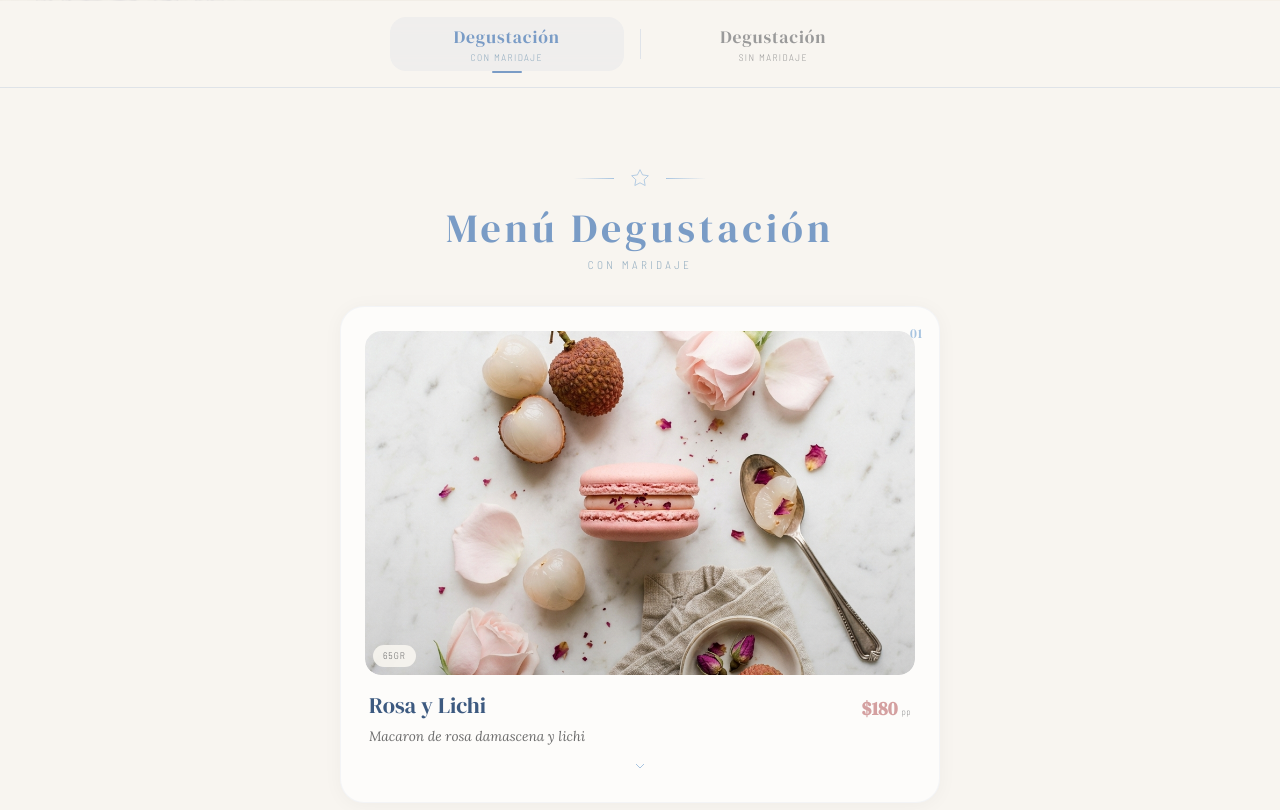
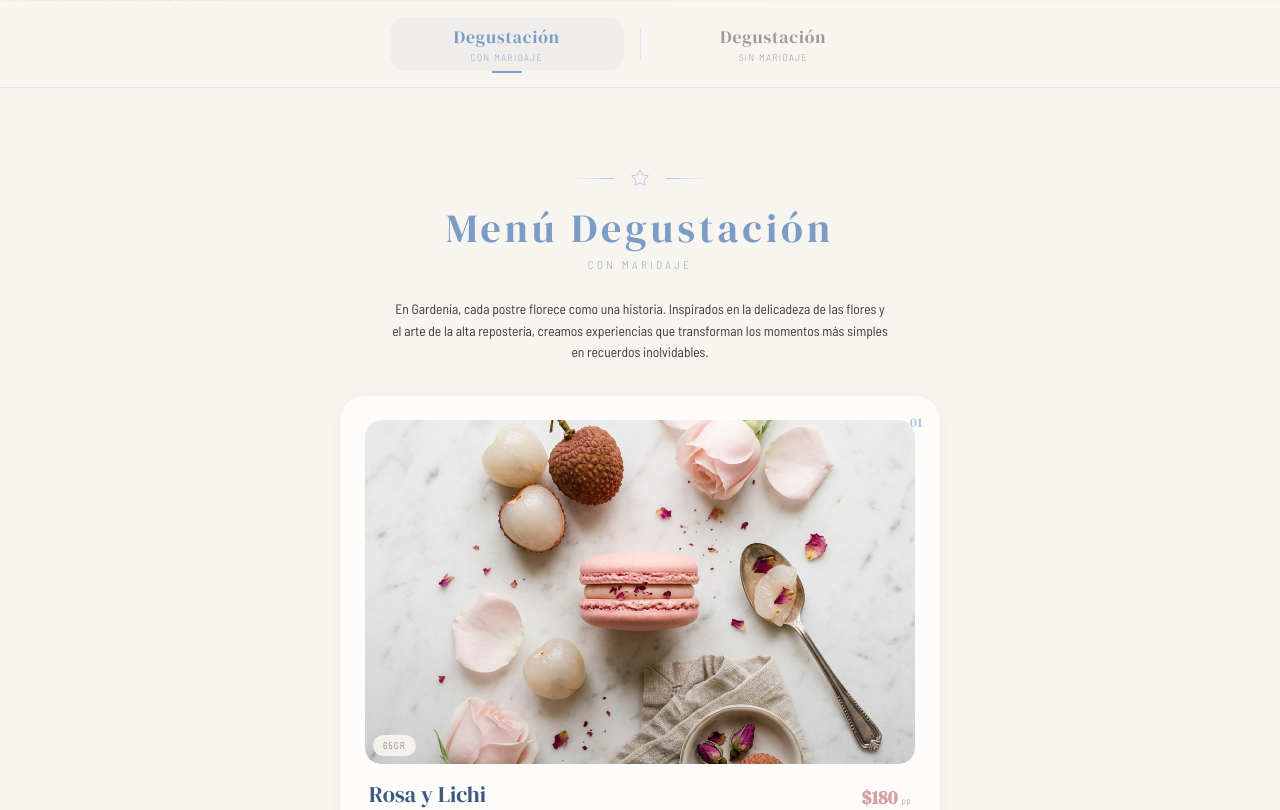
Before and after one commit to fflawers/SLNA, a React (Vite) app: page / in a window 1280 px wide. Shown: the part 799-1609 px from the top of the page. Built offline with nearby package versions, Linux system fonts and the light colour scheme.

Commit message:
Added text description and some text to explain the money

```diff
--- a/src/components/MenuSection.css
+++ b/src/components/MenuSection.css
@@ -47,19 +47,15 @@
 .menu-section__header-line {
   width: 40px;
   height: 1px;
-  background: linear-gradient(
-    90deg,
+  background: linear-gradient(90deg,
       transparent,
-    var(--color-blue-light)
-  );
+      var(--color-blue-light));
 }
 
 .menu-section__header-line:last-child {
-  background: linear-gradient(
-    90deg,
+  background: linear-gradient(90deg,
       var(--color-blue-light),
-    transparent
-  );
+      transparent);
 }
 
 .menu-section__title {
@@ -81,6 +77,19 @@
   margin-top: var(--space-xs);
 }
 
+.menu-section__description {
+  font-family: var(--font-sans);
+  font-size: 0.85rem;
+  font-weight: 400;
+  color: var(--color-text);
+  line-height: 1.6;
+  margin-top: var(--space-lg);
+  max-width: 90%;
+  margin-left: auto;
+  margin-right: auto;
+  text-align: center;
+}
+
 /* Grid */
 .menu-section__grid {
   display: flex;
@@ -99,13 +108,11 @@
   top: 0;
   bottom: 0;
   width: 1px;
-  background: linear-gradient(
-    180deg,
+  background: linear-gradient(180deg,
       transparent,
       var(--color-divider) 10%,
       var(--color-divider) 90%,
-    transparent
-  );
+      transparent);
   z-index: -1;
   transform: translateX(-50%);
 }
@@ -137,12 +144,10 @@
   display: block;
   width: 100%;
   height: 1px;
-  background: linear-gradient(
-    90deg,
+  background: linear-gradient(90deg,
       transparent,
       var(--color-blue-light),
-    transparent
-  );
+      transparent);
 }
 
 .menu-section__total-content {
--- a/src/components/MenuSection.jsx
+++ b/src/components/MenuSection.jsx
@@ -22,6 +22,9 @@ export default function MenuSection({ items, title, subtitle, totalPrice, totalL
         </div>
         <h2 className="menu-section__title">{title}</h2>
         <p className="menu-section__subtitle">{subtitle}</p>
+        {t.menuDescription && (
+          <p className="menu-section__description">{t.menuDescription}</p>
+        )}
       </header>
 
       {/* Botanical side decoration */}
@@ -59,6 +62,11 @@ export default function MenuSection({ items, title, subtitle, totalPrice, totalL
           <span className="menu-section__total-line" />
         </div>
       </div>
+      {t.footerMoneyFormat && (
+        <p className="menu-section__total-label" style={{ textAlign: 'center', marginTop: '1.5rem' }}>
+          {t.footerMoneyFormat}
+        </p>
+      )}
     </section>
   );
 }
--- a/src/data/menuData.js
+++ b/src/data/menuData.js
@@ -15,6 +15,7 @@ export const translations = {
     menuSubtitleMaridaje: "Con Maridaje",
     menuTitleDegustacion: "Menú Degustación",
     menuSubtitleDegustacion: "Sin Maridaje",
+    menuDescription: "En Gardenia, cada postre florece como una historia. Inspirados en la delicadeza de las flores y el arte de la alta repostería, creamos experiencias que transforman los momentos más simples en recuerdos inolvidables.",
     totalLabelMaridaje: "Degustación con Maridaje",
     totalLabelDegustacion: "Degustación Completa",
     perPerson: "pp",
@@ -25,6 +26,7 @@ export const translations = {
     // Footer
     footerNote: "Todos los precios incluyen IVA.\nLos platillos pueden contener alérgenos.\nConsulte con su mesero.",
     footerPpDisclaimer: "pp = precio por persona",
+    footerMoneyFormat: "Todos los precios se muestran en pesos mexicanos (MXN).",
     footerAddress: "Comisión Federal de Electricidad 1545, 50150 Toluca de Lerdo, Méx.",
     footerCopyright: "Gardenia Repostería Gourmet",
   },
@@ -44,6 +46,7 @@ export const translations = {
     menuSubtitleMaridaje: "With Pairing",
     menuTitleDegustacion: "Tasting Menu",
     menuSubtitleDegustacion: "Without Pairing",
+    menuDescription: "At Gardenia, every dessert blooms into a story. Inspired by the delicate beauty of flowers and the art of haute pâtisserie, we create experiences that transform life's simplest moments into unforgettable memories.",
     totalLabelMaridaje: "Tasting with Pairing",
     totalLabelDegustacion: "Complete Tasting",
     perPerson: "pp",
@@ -54,6 +57,7 @@ export const translations = {
     // Footer
     footerNote: "All prices include tax.\nDishes may contain allergens.\nPlease ask your server.",
     footerPpDisclaimer: "pp = price per person",
+    footerMoneyFormat: "All prices are shown in Mexican pesos (MXN).",
     footerAddress: "Comisión Federal de Electricidad 1545, 50150 Toluca de Lerdo, Méx.",
     footerCopyright: "Gardenia Gourmet Pâtisserie",
   },
```
Lines whose indentation alone changed are shown as unchanged.
